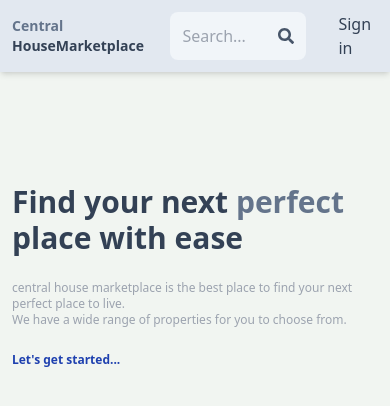
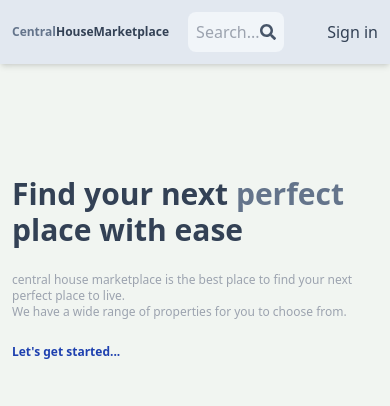
Before and after one commit to solomonadola/central-house-marketplace, a React (Vite) app in the folder client/: page / in a window 390 px wide. Shown: the top 406 px of the page. Built offline with nearby package versions, Linux system fonts and the light colour scheme; no server answers.

Commit message:
Fix the header overflowing on phones
With the messages, viewings and saved icons, the header was wider than
a 390px screen and pushed the avatar off the edge. Tighter spacing and
a narrower search box on small screens keep everything visible.

```diff
--- a/client/src/components/Header.jsx
+++ b/client/src/components/Header.jsx
@@ -28,21 +28,21 @@ export default function Header() {
   }, [location.search]);
   return (
     <header className='bg-slate-200 shadow-md'>
-      <div className='flex justify-between items-center max-w-6xl mx-auto p-3'>
+      <div className='flex justify-between items-center gap-2 max-w-6xl mx-auto p-3'>
         <Link to='/'>
-          <h1 className='font-bold text-sm sm:text-xl flex flex-wrap'>
+          <h1 className='font-bold text-xs sm:text-xl flex flex-wrap'>
             <span className='text-slate-500'>Central</span>
             <span className='text-slate-700'>HouseMarketplace</span>
           </h1>
         </Link>
         <form
           onSubmit={handleSubmit}
-          className='bg-slate-100 p-3 rounded-lg flex items-center'
+          className='bg-slate-100 p-2 sm:p-3 rounded-lg flex items-center min-w-0'
         >
           <input
             type='text'
             placeholder='Search...'
-            className='bg-transparent focus:outline-none w-24 sm:w-64'
+            className='bg-transparent focus:outline-none w-16 sm:w-64 min-w-0'
             value={searchTerm}
             onChange={(e) => setSearchTerm(e.target.value)}
           />
@@ -50,7 +50,7 @@ export default function Header() {
             <FaSearch className='text-slate-600' />
           </button>
         </form>
-        <ul className='flex gap-4'>
+        <ul className='flex items-center gap-3 sm:gap-4 shrink-0'>
           <Link to='/'>
             <li className='hidden sm:inline text-slate-700 hover:underline'>
               Home
```
